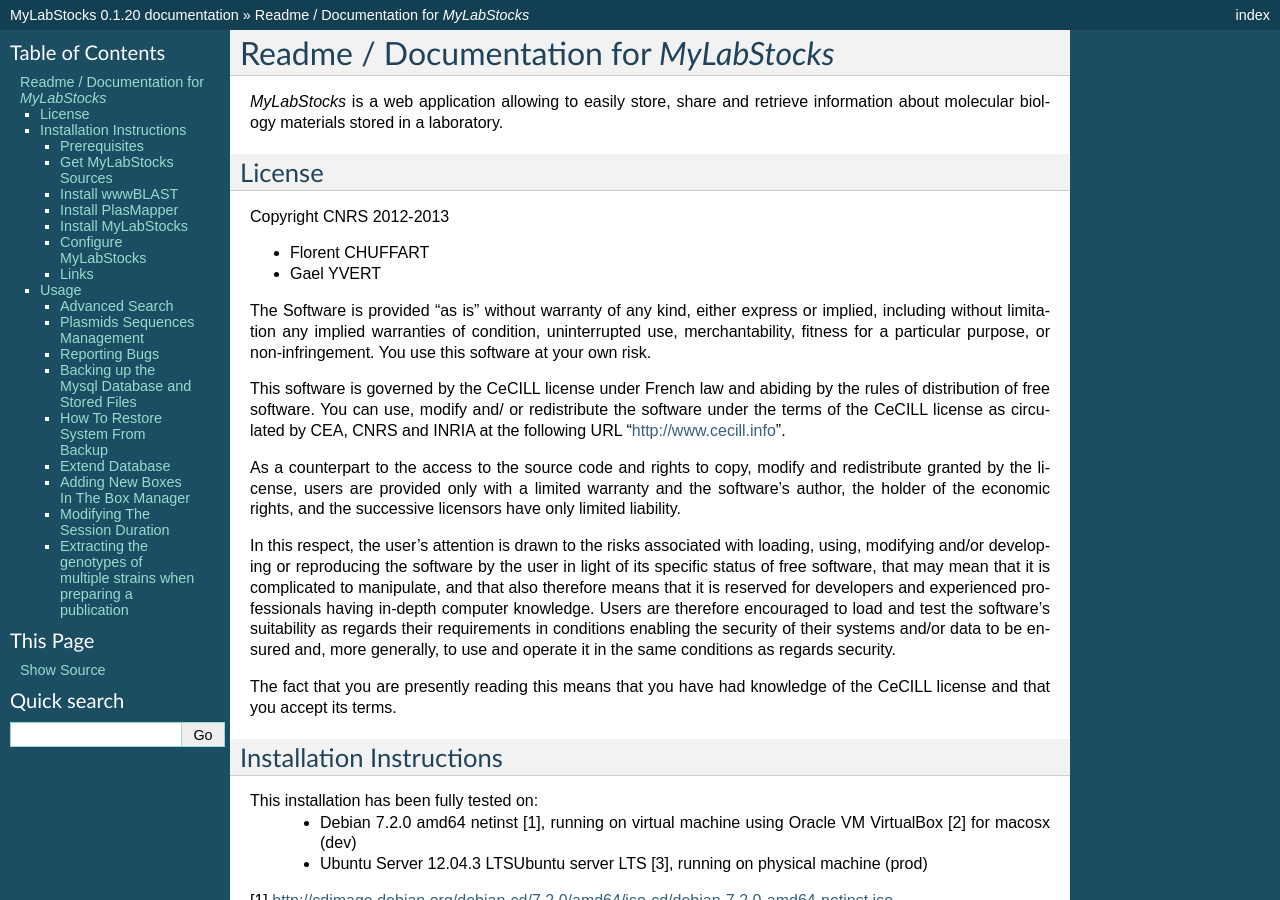
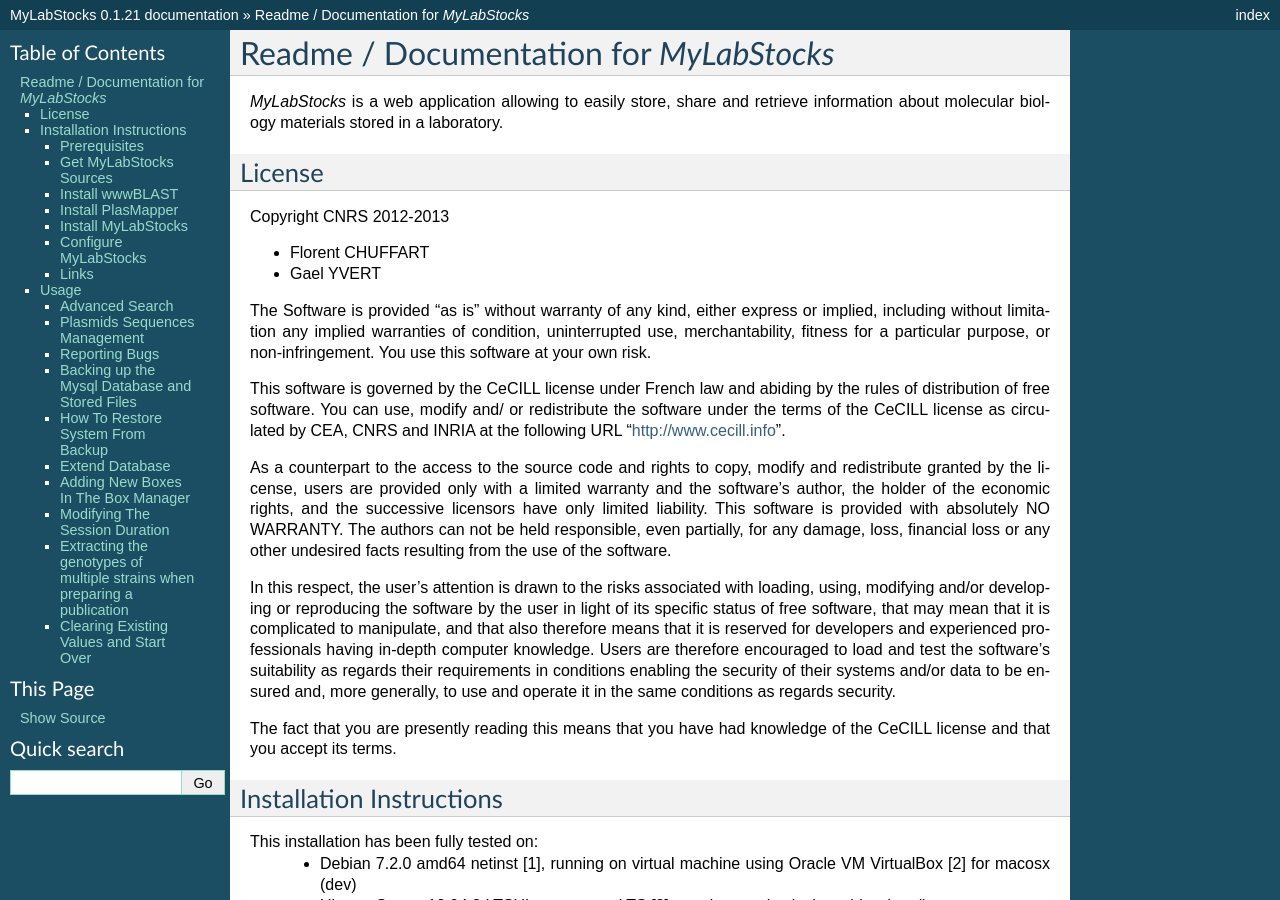
Before and after one commit to fchuffar/mylabstocks, a Sphinx documentation site: the page built from doc/index.rst, in a window 1280 px wide and 900 px high. Built offline with Sphinx 7.4.7, drawn with Linux system fonts in a browser that asks for light colours; some of the changed text lies outside the part shown.

Commit message:
Adding documentation (FAQ)

```diff
--- a/doc/conf.py
+++ b/doc/conf.py
@@ -50,9 +50,9 @@
 # built documents.
 #
 # The short X.Y version.
-version = '0.1.20'
+version = '0.1.21'
 # The full version, including alpha/beta/rc tags.
-release = '0.1.20'
+release = '0.1.21'
 
 # The language for content autogenerated by Sphinx. Refer to documentation
 # for a list of supported languages.
--- a/doc/index.rst
+++ b/doc/index.rst
@@ -19,6 +19,7 @@
 This software is governed by the CeCILL license under French law and abiding by the rules of distribution of free software.  You can  use, modify and/ or redistribute the software under the terms of the CeCILL license as circulated by CEA, CNRS and INRIA at the following URL "http://www.cecill.info".
 
 As a counterpart to the access to the source code and  rights to copy, modify and redistribute granted by the license, users are provided only  with a limited warranty  and the software's author,  the holder of the economic rights,  and the successive licensors  have only  limited liability.
+This software is provided with absolutely NO WARRANTY. The authors can not be held responsible, even partially, for any damage, loss, financial loss or any other undesired facts resulting from the use of the software.
 
 In this respect, the user's attention is drawn to the risks associated with loading,  using,  modifying and/or developing or reproducing the software by the user in light of its specific status of free software, that may mean  that it is complicated to manipulate,  and  that  also therefore means  that it is reserved for developers  and  experienced professionals having in-depth computer knowledge. Users are therefore encouraged to load and test the software's suitability as regards their requirements in conditions enabling the security of their systems and/or data to be ensured and,  more generally, to use and operate it in the same conditions as regards security.
 
@@ -305,3 +306,9 @@
 Go to the strains tab, click on the 'extract genotypes' link above the table
 Enter IDs of strains to be retrieved, separated by blank space or commas.
 Click on 'extract genotypes' button.
+
+
+Clearing Existing Values and Start Over
+---------------------------------------
+
+Existing values can be deleted from the admin tab using the superuser password. By doing so, you have to take care of the order in which you delete entries. For example, your are allowed to delete an "author" only if this author is no longer associated with any item entry ("strain", "lab book", ...). It is therefore necessary to first delete these item entries befor this author. Existing entries can also be deleted via SQL requests or through the phpMyAdmin graphical interface, using the DUMP TABLE command.
```
Also changed, not shown: 1 other file.
